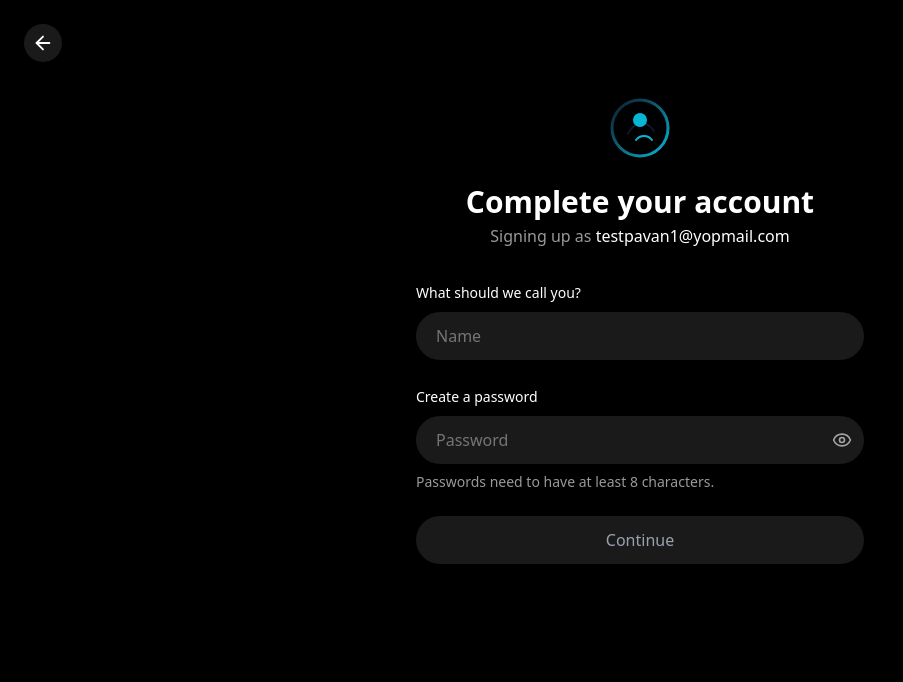
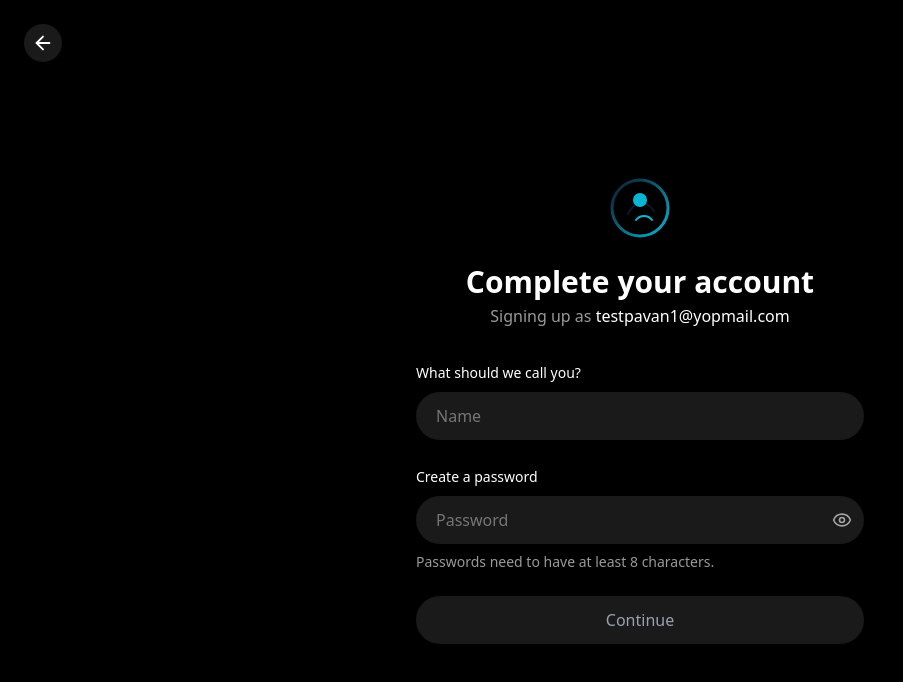
Before and after one commit to SuddalaPavanKalyan/foryou, a React (Vite) app: page /complete in a window 1280 px wide. Shown: the top 682 px of the page, without its empty margins (0-903 px from the left). Built offline with nearby package versions, Linux system fonts and the light colour scheme.

Commit message:
Auth commit

```diff
--- a/src/pages/auth/CompleteAccount.tsx
+++ b/src/pages/auth/CompleteAccount.tsx
@@ -6,7 +6,7 @@ const CompleteAccount = () => {
   const [showPassword, setShowPassword] = useState(false);
 
   return (
-    <div className="min-h-screen w-full bg-black text-white flex flex-col items-center px-10 relative">
+    <div className="min-h-screen w-full bg-black text-white flex flex-col items-center px-8 py-20 relative">
       {/* Back Button */}
       <button className="absolute top-4 left-4 sm:top-6 sm:left-6 bg-white/10 hover:bg-white/20 p-2 rounded-full">
         <ArrowLeft className="text-white" size={22} />
--- a/src/pages/auth/SignIn.tsx
+++ b/src/pages/auth/SignIn.tsx
@@ -4,7 +4,7 @@ import Logo from "../../components/Logo";
 const SignIn = () => {
   const navigate = useNavigate();
   return (
-    <div className="md:min-h-screen w-full flex items-center justify-center bg-black text-white px-4">
+    <div className="min-h-screen w-full flex items-center justify-center bg-black text-white px-8 py-20">
       <div className="w-full max-w-md flex flex-col items-center text-center">
         <div
           className="mb-6 cursor-pointer"
--- a/src/pages/auth/SignUp.tsx
+++ b/src/pages/auth/SignUp.tsx
@@ -5,7 +5,7 @@ const SignUp = () => {
   const navigate = useNavigate();
   return (
     <div className="min-h-screen w-full grid grid-cols-1">
-      <div className="bg-black text-white flex flex-col items-center justify-center px-10 py-20 md:px-6 md:py-10">
+      <div className="bg-black text-white flex flex-col items-center justify-center px-8 py-20 md:px-6 md:py-10">
         <div
           className="absolute top-6 left-6 w-5 h-5 md:w-8 md:h-8 rounded-full cursor-pointer"
           role="button"
```
